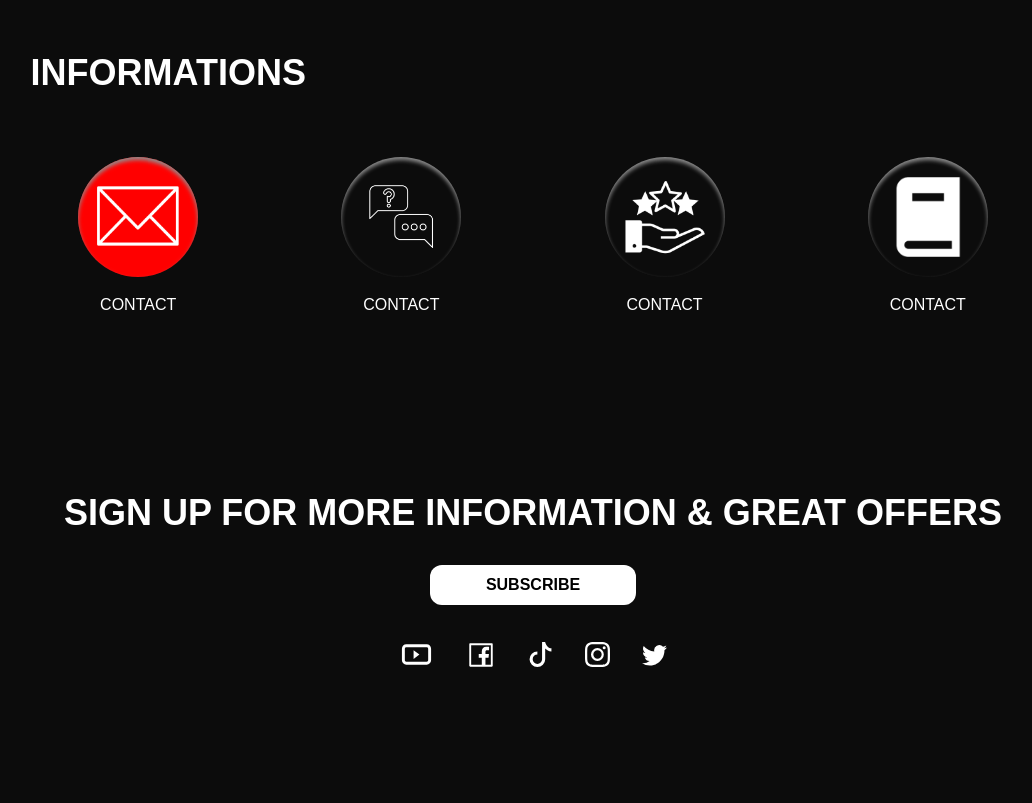
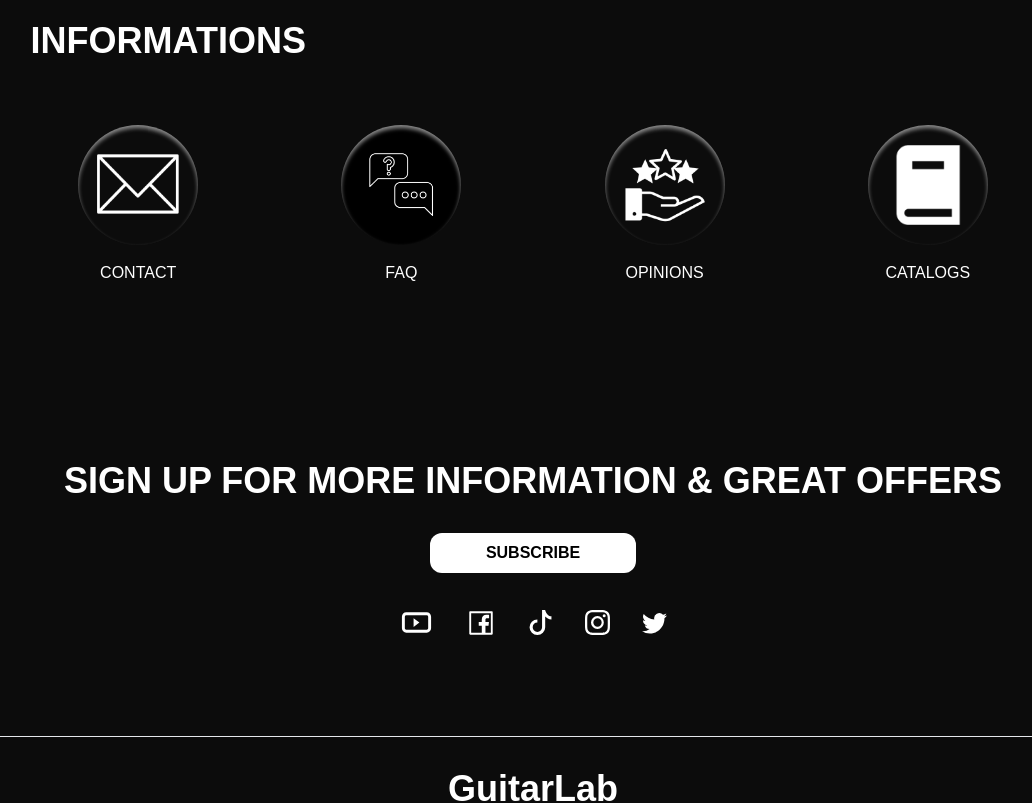
Before and after one commit to ArturPawelski/Guitar-Lab, a React (Create React App) app: page / in a window 1280 px wide. Shown: the part 4600-5403 px from the top of the page, without its empty margins (107-1139 px from the left). Built offline with nearby package versions, Linux system fonts and the light colour scheme.

Commit message:
changing margin

```diff
--- a/src/components/Informations.tsx
+++ b/src/components/Informations.tsx
@@ -6,34 +6,34 @@ import Icon4 from './images/catalogs icon.png';
 
 const Informations = () => {
   return (
-    <div className='text-white font-quicksand px-3 pb-16 bg-[#0C0C0C] mt-[-2rem] md:mt-0  md:py-8 '>
+    <div className='text-white font-quicksand px-3 pb-16 bg-[#0C0C0C] mt-[-2rem] md:mt-0  md:pb-20 '>
       <div className=' mx-auto max-w-[95%] sm:max-w-[85%] md:max-w-[80%]'>
         <h1 className='uppercase text-3xl sm:text-4xl font-bold text-center md:text-left  '>informations</h1>
       </div>
       <section className='max-w-[80%] mx-auto mt-16 gap-12 grid grid-cols-2 place-items-center md:grid-cols-4   '>
         <div className='grid place-items-center gap-4'>
-          <div className='bg-[red] shadow-[inset_0px_3px_4px_rgba(0,0,0,0.1)] shadow-[#8e8e8e] p-3 w-[120px] h-[120px] rounded-full '>
+          <div className='bg-[#0C0C0C] shadow-[inset_0px_3px_4px_rgba(0,0,0,0.1)] shadow-[#8e8e8e] p-3 w-[120px] h-[120px] rounded-full '>
             <img src={Icon1} alt='' className='w-full h-full' />
           </div>
           <h2>CONTACT</h2>
         </div>
         <div className='grid place-items-center gap-4'>
-          <div className='bg-[#0C0C0C] shadow-[inset_0px_3px_4px_rgba(0,0,0,0.1)] shadow-[#8e8e8e] p-3 w-[120px] h-[120px] rounded-full '>
+          <div className='bg-[black] shadow-[inset_0px_3px_4px_rgba(0,0,0,0.1)] shadow-[#8e8e8e] p-3 w-[120px] h-[120px] rounded-full '>
             <img src={Icon2} alt='' className='w-full h-full' />
           </div>
-          <h2>CONTACT</h2>
+          <h2>FAQ</h2>
         </div>
         <div className='grid place-items-center gap-4'>
           <div className='bg-[#0C0C0C] shadow-[inset_0px_3px_4px_rgba(0,0,0,0.1)] shadow-[#8e8e8e] p-5 w-[120px] h-[120px] rounded-full '>
             <img src={Icon3} alt='' className='w-full h-full' />
           </div>
-          <h2>CONTACT</h2>
+          <h2>OPINIONS</h2>
         </div>
         <div className='grid place-items-center gap-4'>
           <div className='bg-[#0C0C0C] shadow-[inset_0px_3px_4px_rgba(0,0,0,0.1)] shadow-[#8e8e8e] p-3 w-[120px] h-[120px] rounded-full '>
             <img src={Icon4} alt='' className='w-full h-full' />
           </div>
-          <h2>CONTACT</h2>
+          <h2>CATALOGS</h2>
         </div>
       </section>
     </div>
--- a/src/components/SignUp.tsx
+++ b/src/components/SignUp.tsx
@@ -7,7 +7,7 @@ import { BsTwitter } from 'react-icons/bs';
 
 const SignUp = () => {
   return (
-    <div className='text-white font-quicksand px-4 bg-[#0C0C0C] py-36'>
+    <div className='text-white font-quicksand px-4 bg-[#0C0C0C] py-24'>
       <h1 className='text-center text-3xl font-bold sm:text-4xl'>SIGN UP FOR MORE INFORMATION & GREAT OFFERS</h1>
       <button className='bg-white py-2 px-14 block mx-auto text-black font-bold rounded-xl mt-8'>SUBSCRIBE</button>
       <div className='flex gap-4 justify-center items-center mt-8 sm:gap-8'>
```
